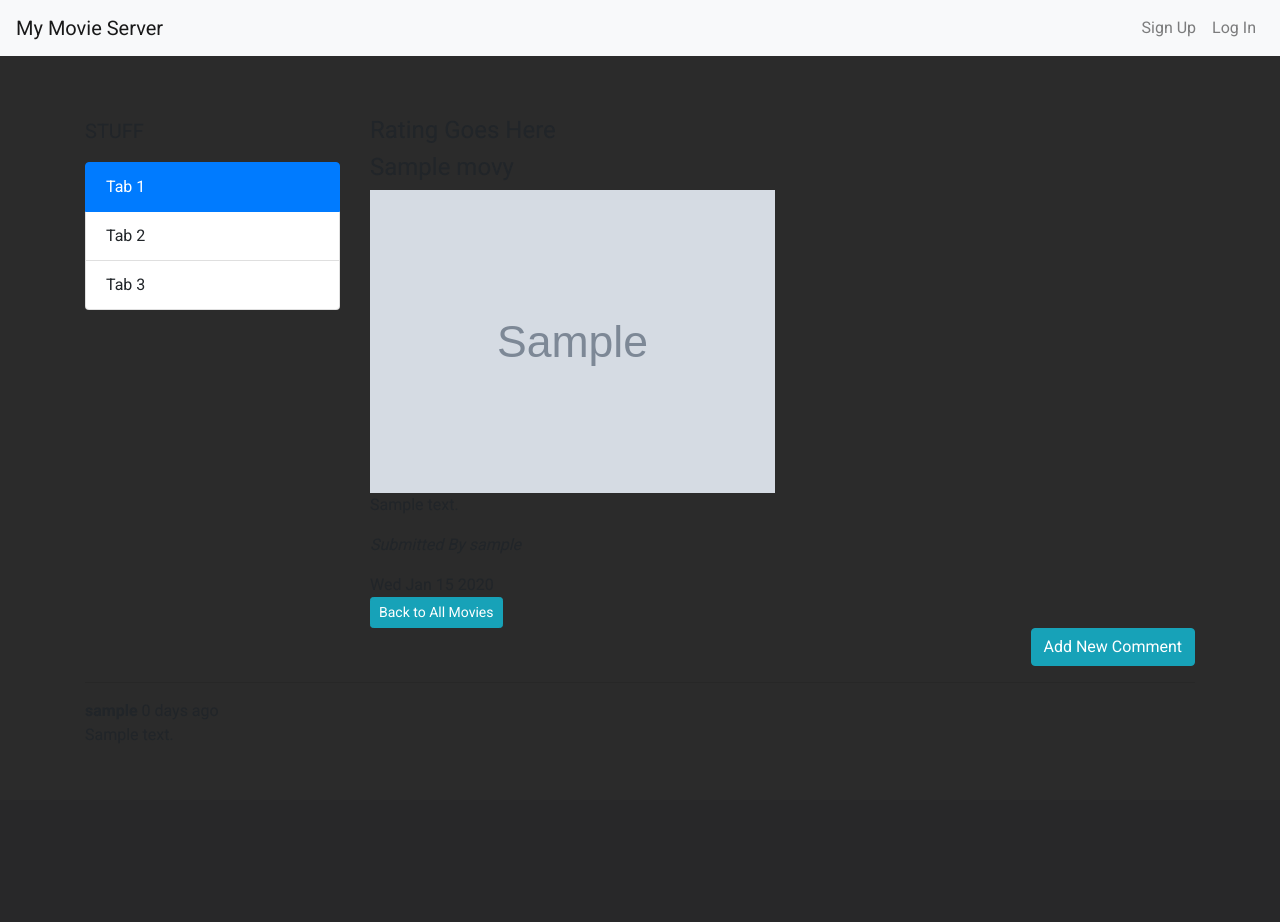
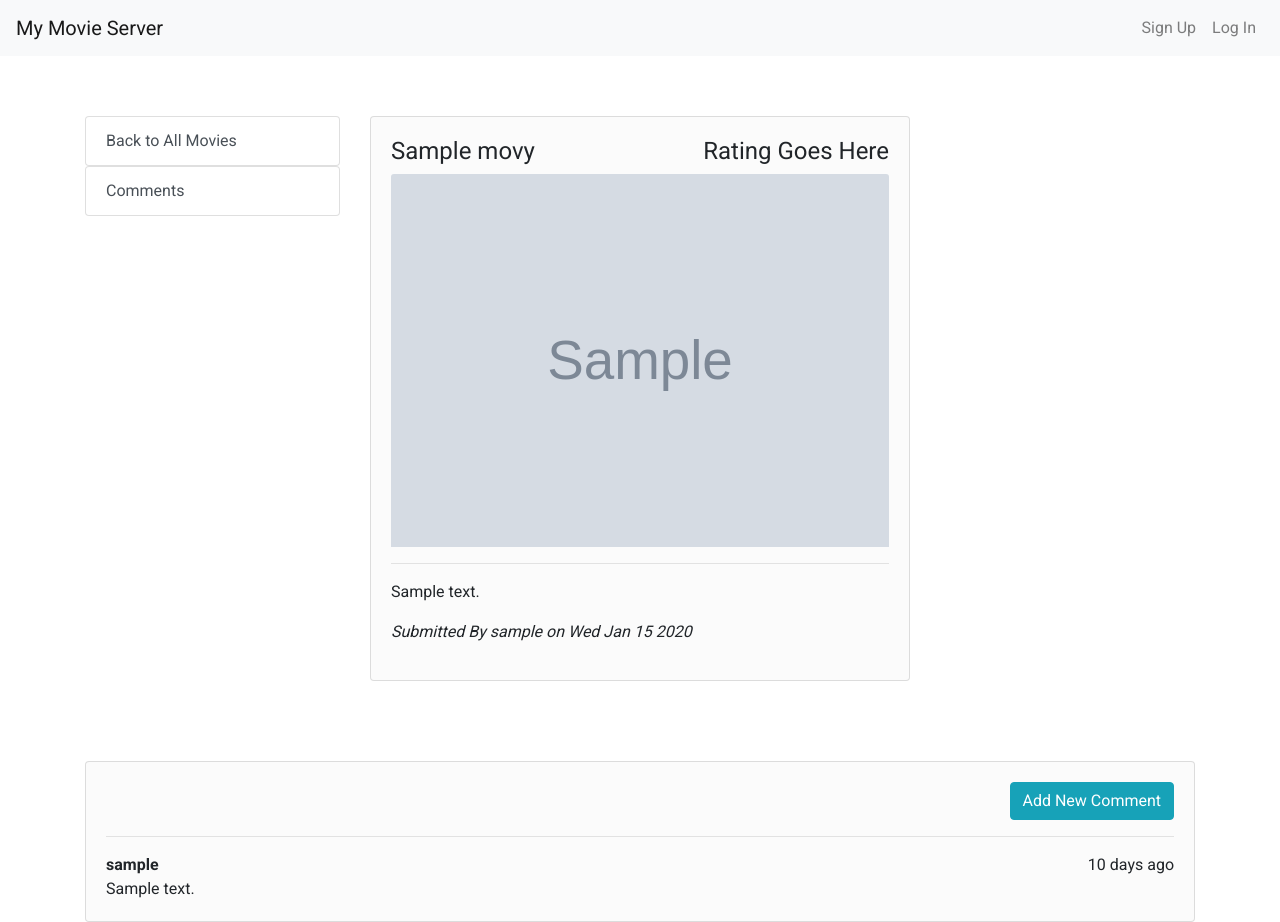
Before and after one commit to leal1/movie-server, a Node server app: page /movies/600000000000000000000001 in a window 1280 px wide. Before the commit the page ends 666 px from the top, so only its background shows below. Run offline with Node 20, Linux system fonts and the light colour scheme; tables that the repository leaves empty hold one stand-in row (values such as "Sample post"); grey boxes marked "Sample" are stand-in pictures; some libraries are stand-ins or nearby versions.

Commit message:
bootstrap 4

```diff
--- a/app.js
+++ b/app.js
@@ -82,6 +82,6 @@ app.use("/movies/:id/comments", commentRoutes);
 
 
 
-app.listen(process.env.PORT, process.env.IP, function(){
+app.listen( 3000 , function(){
 	console.log("Movie Server has started");
 });
--- a/public/stylesheets/main.css
+++ b/public/stylesheets/main.css
@@ -1,6 +1,6 @@
 body{
 	font-family: "Roboto";
-	background-color: #2b2b2b;
+
 
 }
 nav{
@@ -19,17 +19,14 @@ header div{
 	text-align: center;
 }
 
-.thumbnail{
-	padding: 0;
+.index-card {
+	width: 16rem;
+}
+.card{
+	padding: 20px;
+	background-color: #fbfbfb;
+}
 
-}
-.thumbnail img{
-	width: 75%;
-
-}
-.caption{
-	height: 100%;
-}
 
 #movie-index{
 	display: flex;
@@ -37,6 +34,10 @@ header div{
 }
 #movie-index img{
 	width: 100%;
+}
+
+#comments{
+	margin-top: 80px;
 }
 
 .jumbotron{
--- a/views/movies/show.ejs
+++ b/views/movies/show.ejs
@@ -5,55 +5,58 @@
 	<div class="row">
 
 		<div class="col-md-3">
-			<p class="lead"> STUFF </p>
+
 			<div class="list-group">
-				<li class="list-group-item active"> Tab 1</li>
-				<li class="list-group-item"> Tab 2</li>
-				<li class="list-group-item"> Tab 3</li>
+				<a href="/movies"> <li class="list-group-item list-group-item-action"> Back to All Movies</li> </a>
+				<a href="#comments"> <li class="list-group-item list-group-item-action"> Comments </li> </a>
+
 			</div>
 		</div>
 
 		<div class="col-md-6">
-			<div class="thumbnail">
+			<div class="card">
 				<div class="caption">
-					<h4 class="pull-right"> Rating Goes Here</h4>
+					<h4 class="float-right"> Rating Goes Here</h4>
 					<h4><a> <%= movie.title %> </a></h4>
+					<img  class="card-img-top" src="<%=movie.image%>">
+					<hr>
+					<p class="card-text"><%=movie.description%></p>
+					<p>
+						<em>Submitted By <%= movie.author.username%> on <%=movie.added.toDateString()%></em>
+					</p>
 
-
-					<img  class="img-responsive gray" src="<%=movie.image%>">
-					<p><%=movie.description%></p>
-					<p>
-						<em>Submitted By <%= movie.author.username%></em>
-					</p>
-					<div><%=movie.added.toDateString()%></div>
 					<% if(currentUser && movie.author.id.equals(currentUser._id)){ %>
 						<a class="btn btn-sm btn-success" href="/movies/<%= movie._id%>/edit"> Edit </a>
 						<form class="delete-form" action="/movies/<%= movie._id%>?_method=DELETE" method="POST">
 							<button class="btn btn-sm btn-danger">Delete </button>
 						</form>
 					<% } %>
-					<a class="btn btn-sm btn-info" href="/movies">Back to All Movies</a>
 				</div>
 			</div>
 		</div>
 	</div>
 
-	<div class="well">
+	<div id="comments" class="card">
 			<div class="text-right">
 				<a class="btn btn-info" href="/movies/<%= movie._id%>/comments/new"> Add New Comment</a>
 			</div>
 			<hr>
 		<% for (var i = 0; i < movie.comments.length; i++) { -%>
-			<strong> <%= movie.comments[i].author.username %></strong>
-			<span class="pull-right"> 0 days ago </span>
-			<p> <%= movie.comments[i].text %>  </p>
+			<div>
+			  <div class="float-right"> 10 days ago</div>
+			  <strong> <%= movie.comments[i].author.username %>  </strong>
+			 </div>
+
+
+
+			<p class="card-text"> <%= movie.comments[i].text %>  </p>
 			<% if(currentUser && movie.author.id.equals(currentUser._id)){ %>
 				<div>
 					<a class="btn btn-sm btn-success" href="/movies/<%= movie._id%>/comments/<%= movie.comments[i]._id%>/edit">
 					 EDIT
 					</a>
 					<form action="/movies/<%= movie._id%>/comments/<%= movie.comments[i]._id%>?_method=DELETE" method = "POST" class="delete-form">
-						<button class="btn btn-danger"> Delete</button>
+						<button class="btn btn-sm btn-danger"> Delete</button>
 					</form>
 				</div>
 			<% } %>
```
Also changed, not shown: views/movies/index.ejs (+9 -10 lines), views/partials/header.ejs (+0 -7 lines).
